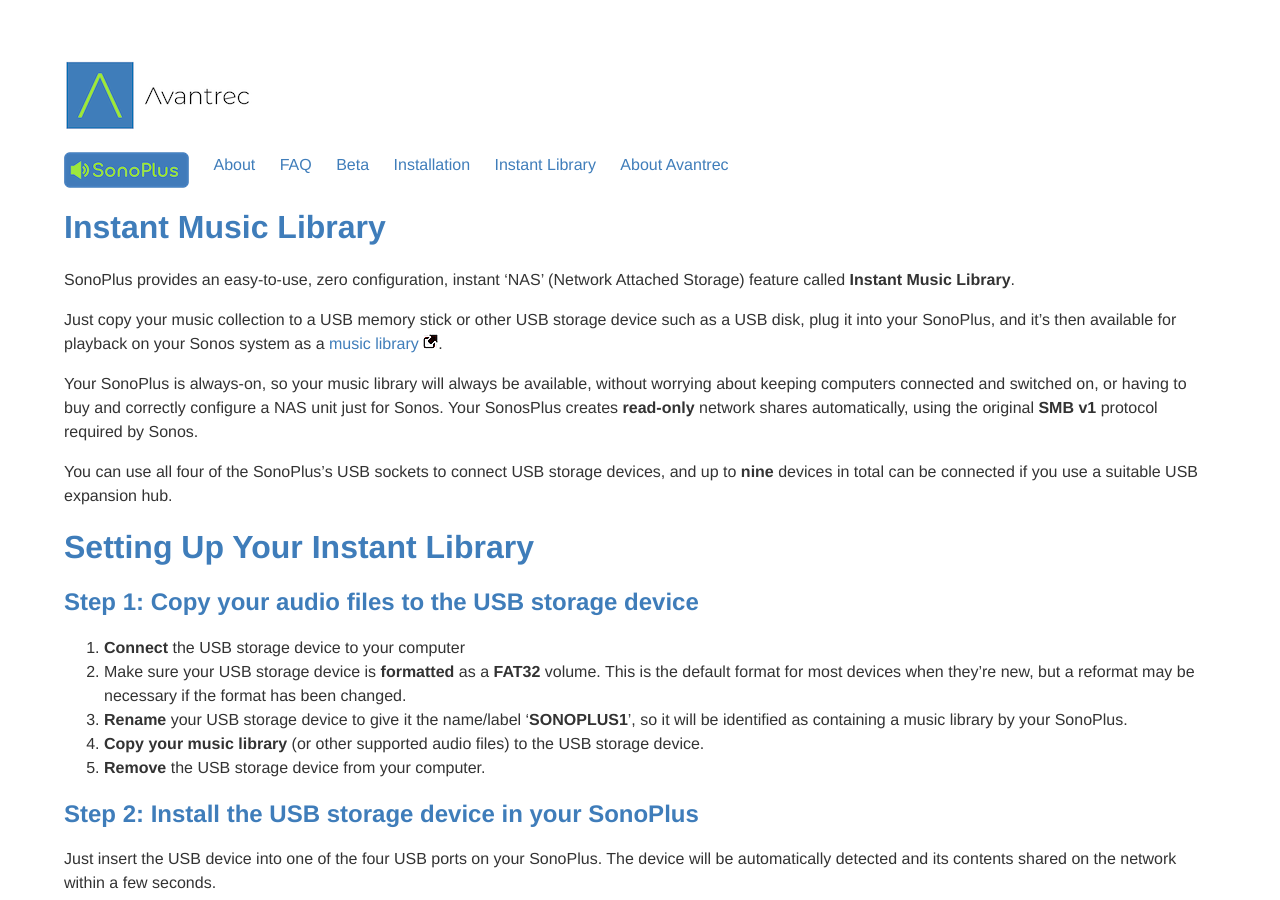
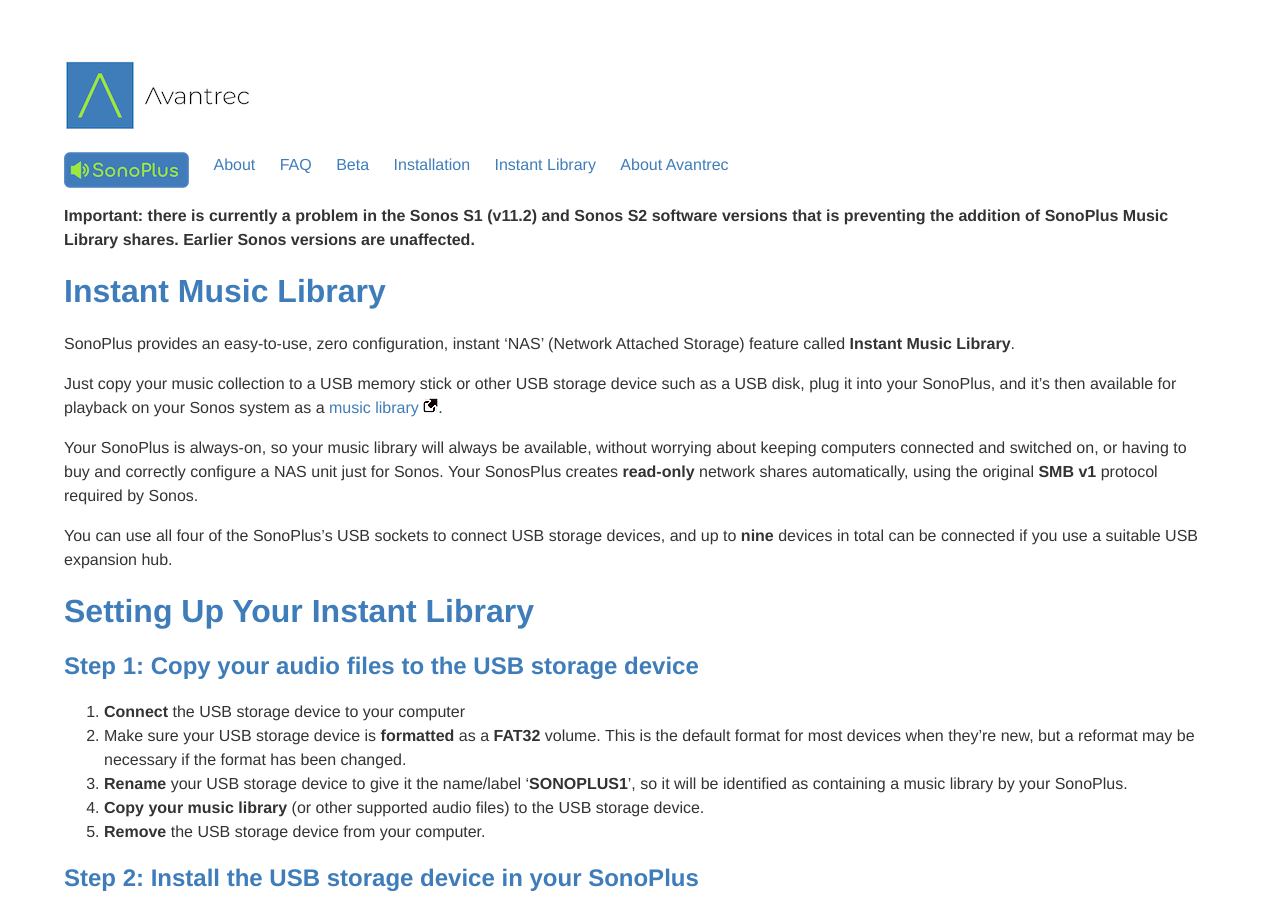
Before and after one commit to avantrec/avantrec.github.io, a Jekyll site: the page built from sonoplus/instantlibrary.md, in a window 1280 px wide and 900 px high. Built offline with Jekyll 4.4.1, drawn with Linux system fonts in a browser that asks for light colours.

Commit message:
Add warning re: Music Library issues with latest Sonos software.

```diff
--- a/sonoplus/instantlibrary.md
+++ b/sonoplus/instantlibrary.md
@@ -2,6 +2,8 @@
 layout: sonoplus
 title: Instant Music Library
 ---
+
+**Important: there is currently a problem in the Sonos S1 (v11.2) and Sonos S2 software versions that is preventing the addition of SonoPlus Music Library shares. Earlier Sonos versions are unaffected.**
 
 # Instant Music Library
 
```
